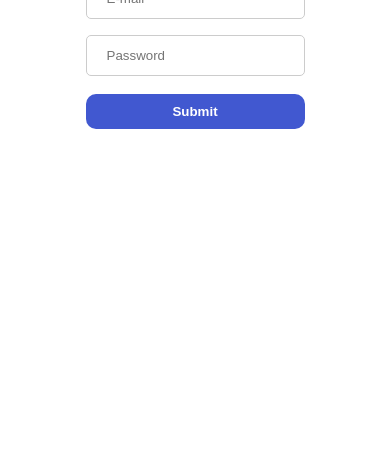
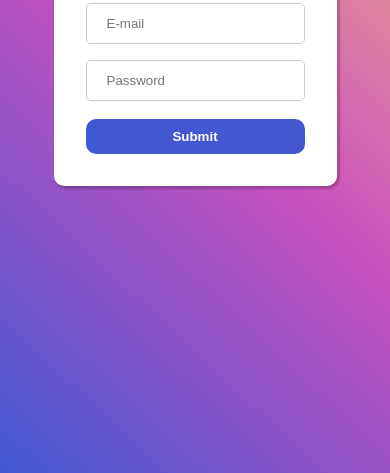
Before and after one commit to NettoNE/Pure-CSS-Login-Form, a plain HTML site: page index.html in a window 390 px wide. Shown: the part 371-844 px from the top of the page. Drawn offline with Linux system fonts and the light colour scheme.

Commit message:
some changes

```diff
--- a/style.css
+++ b/style.css
@@ -22,7 +22,7 @@ body {
 main.container {
     padding: 2rem;
     max-width: 400vw;
-    min-height: 30vh;
+    min-height: 10vh;
     background-color: white;
     border-radius: 10px;
     box-shadow: 2px 2px 2px 1px rgba(0, 0, 0, 0.2);
@@ -68,13 +68,3 @@ form input[type="submit"] {
 input[type="submit"]:hover {
     background-color: #192666;
 }
-
-@media screen and (max-width: 760px) {
-    body {
-        background-color: white;
-        background-image: none;
-    }
-    main.container {
-        box-shadow: none;
-    }
-}
```
